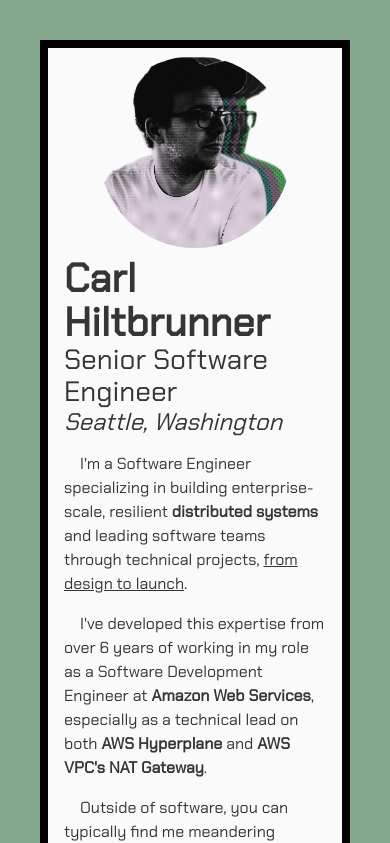
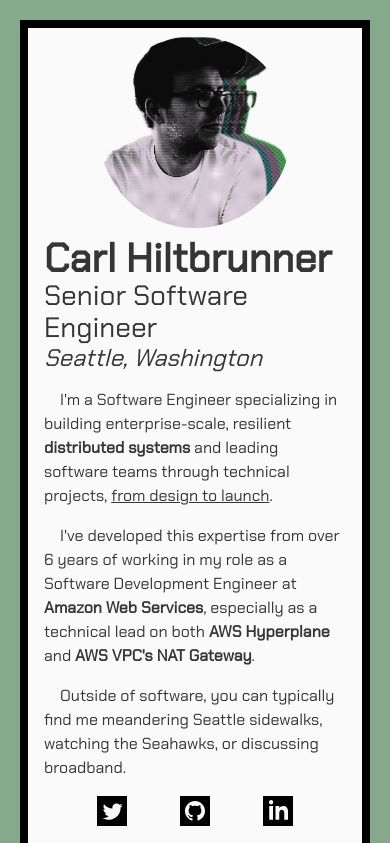
Before and after one commit to Subzidion/subzidion-land, a Next.js app: page / in a window 390 px wide. Shown: the top 843 px of the page. Built offline with nearby package versions, Linux system fonts and the light colour scheme.

Commit message:
Tighten Card margin on mobile.

```diff
--- a/components/card.js
+++ b/components/card.js
@@ -1,6 +1,6 @@
 export default function Card(props) {
   return (
-    <div className="card border-solid border-black border-8 p-2 m-10">
+    <div className="card border-solid border-black border-8 p-2 m-5 lg:m-10">
       {props.children}
     </div>
   )
```
